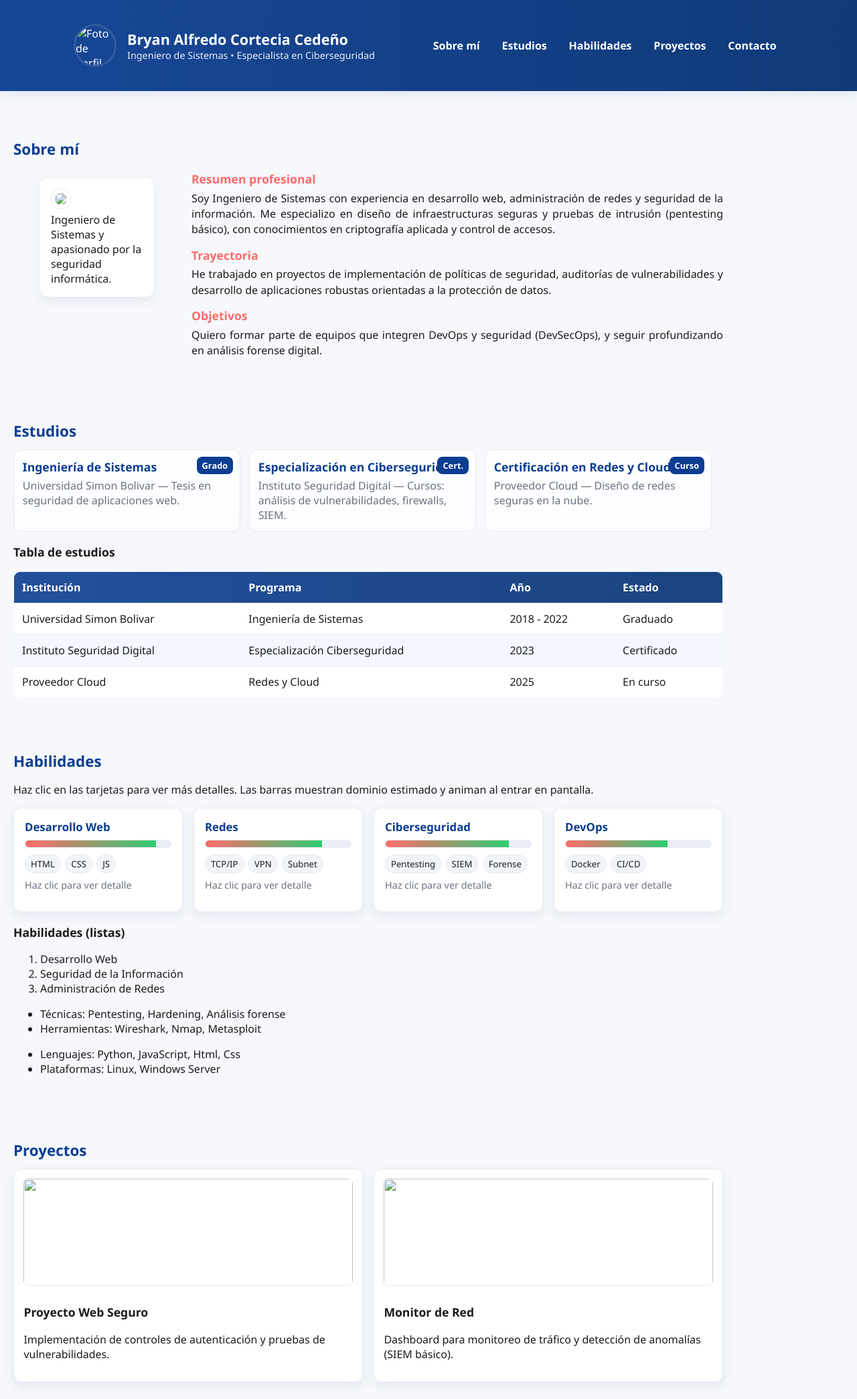
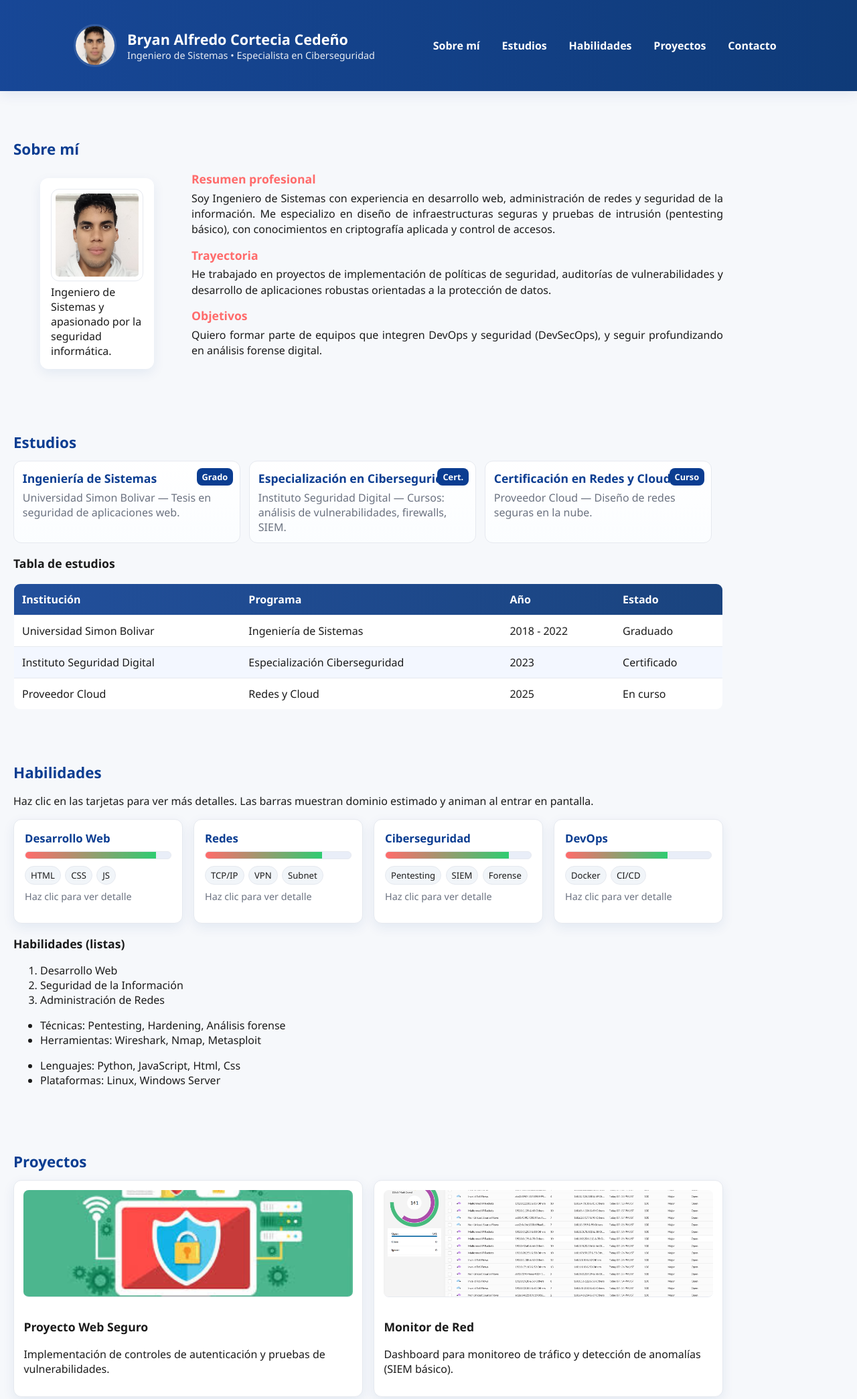
Before and after one commit to BryanCortecia/MiPaginaWeb, a plain HTML site: page index.html in a window 1280 px wide. Shown: the top 2089 px of the page at 67% size. Drawn offline with Linux system fonts and the light colour scheme.

Commit message:
Add files via upload

```diff
--- a/index.html
+++ b/index.html
@@ -11,7 +11,7 @@
   <header class="site-header">
     <div class="container header-inner">
       <div class="brand">
-        <img src="imagenes/perfil.jpg" alt="Foto de perfil" class="perfil" />
+        <img src="Perfil.jpg" alt="Foto de perfil" class="perfil" />
         <div>
           <h1 id="nombre">Bryan Alfredo Cortecia Cedeño</h1>
           <p class="tagline">Ingeniero de Sistemas • Especialista en Ciberseguridad</p>
@@ -36,7 +36,7 @@
       <h2>Sobre mí</h2>
       <div class="sobre-grid">
         <figure class="foto-card">
-          <img src="imagenes/perfil.jpg">
+          <img src="Perfil.jpg">
           <figcaption>Ingeniero de Sistemas y apasionado por la seguridad informática.</figcaption>
         </figure>
 
@@ -188,13 +188,13 @@
 
       <div class="proyectos-grid">
         <article class="proyecto">
-          <img src="Imagenes/Proyecto Web Seguro.jpg">
+          <img src="Proyecto Web Seguro.jpg">
           <h3>Proyecto Web Seguro</h3>
           <p>Implementación de controles de autenticación y pruebas de vulnerabilidades.</p>
         </article>
 
         <article class="proyecto">
-          <img src="Imagenes/MonitoreoRed.png">
+          <img src="MonitoreoRed.png">
           <h3>Monitor de Red</h3>
           <p>Dashboard para monitoreo de tráfico y detección de anomalías (SIEM básico).</p>
         </article>
```
Also changed, not shown: MonitoreoRed.png (added), Perfil.jpg (added), Proyecto Web Seguro.jpg (added).
